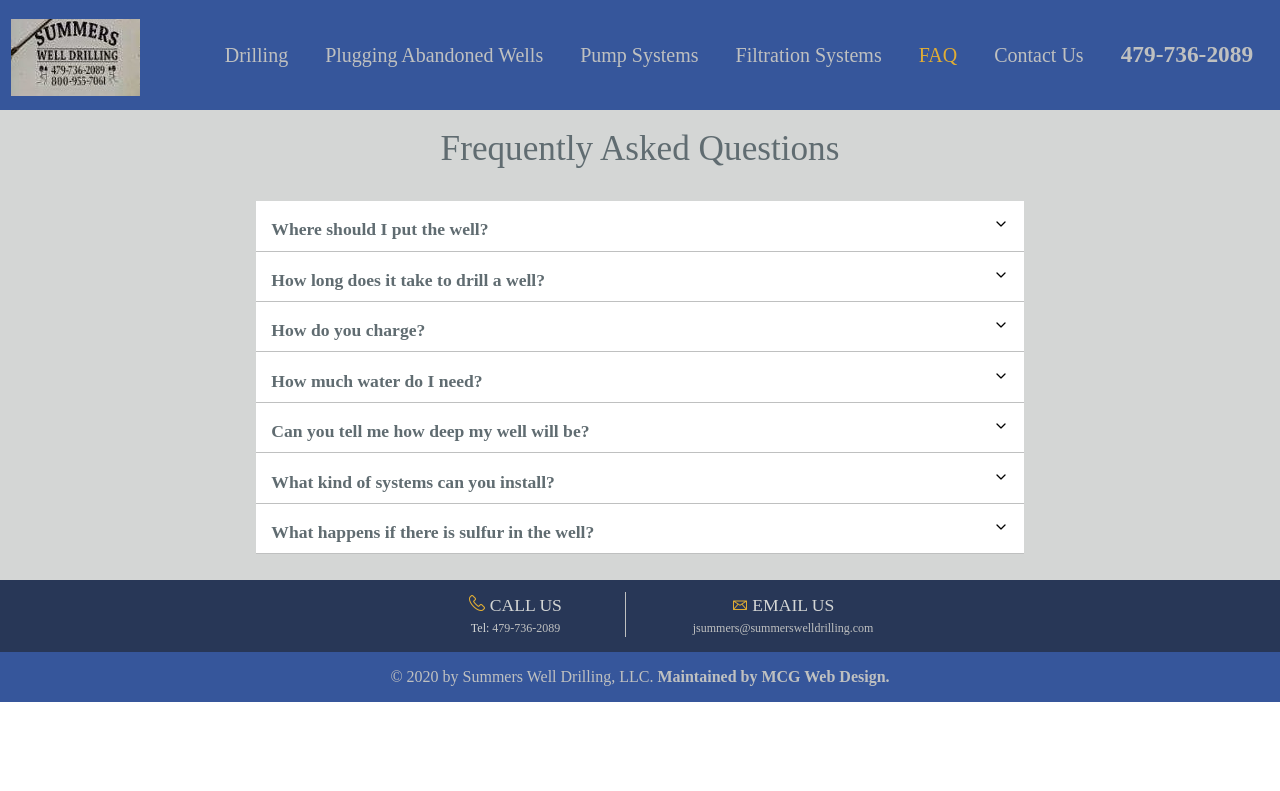
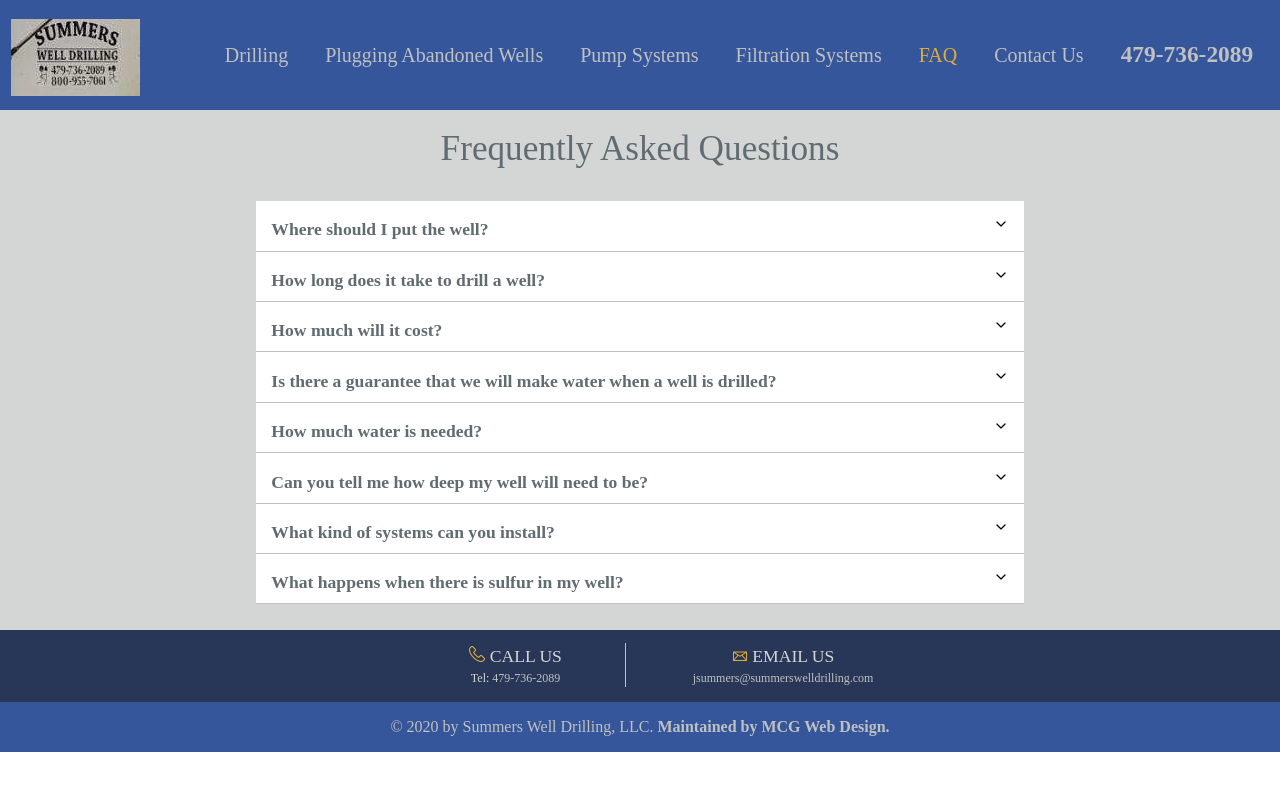
Before and after one commit to jamess999888/SummersDrilling, a Jekyll site: the page built from faq.md, in a window 1280 px wide. Shown: the top 791 px of the page. Built offline with Jekyll 4.4.1, drawn with Linux system fonts in a browser that asks for light colours; our own code applies the rules of GitHub Pages for plain Markdown files.

Commit message:
Update faq.md

```diff
--- a/faq.md
+++ b/faq.md
@@ -11,29 +11,35 @@
 					<img src="{{ '/images/downArrow.png' | relative_url }}">
 				</button>
 				<div class="collapsible-content">
-					<div class="collapsible-inner-content">Anywhere it will be convenient to service, near electrical power, and far away from septic and other contaminant sources.</div>
+					<div class="collapsible-inner-content">Anywhere it will be convenient to service: near electrical power and far away from septic and other contaminant sources. We will have someone come out to inspect the area with you to determine the best placement.</div>
 				</div>
 
 				<button class="collapsible">
 					How long does it take to drill a well?
 					<img src="{{ '/images/downArrow.png' | relative_url }}">
 				</button>
-				<div class="collapsible-content">Normally from one to three days.</div>
+				<div class="collapsible-content">Normally On average, a well can be drilled in 1-3 days depending on the conditions of the ground, the weather, and water depth.</div>
 
 				<button class="collapsible">
-					How do you charge?
+					How much will it cost?
 					<img src="{{ '/images/downArrow.png' | relative_url }}">
 				</button>
 				<div class="collapsible-content">We charge by the foot drilled. Also, casing needs to be added from the top down to consolidated rock, usually between 20 and 100 feet. This is also charged by the foot.</div>
 
 				<button class="collapsible">
-					How much water do I need?
+					Is there a guarantee that we will make water when a well is drilled?
 					<img src="{{ '/images/downArrow.png' | relative_url }}">
 				</button>
-				<div class="collapsible-content">An average household can operate with 5 gallons a minute. More may be needed for swimming pools, irrigation and other heavy uses of water.</div>
+				<div class="collapsible-content">No. We cannot guarantee that we will hit water when a well is drilled.</div>
 
 				<button class="collapsible">
-					Can you tell me how deep my well will be?
+					How much water is needed?
+					<img src="{{ '/images/downArrow.png' | relative_url }}">
+				</button>
+				<div class="collapsible-content">A good house well should produce at least 10-15 gallons per minute. If you are planning to irrigate your lawn, have a swimming pool, or other heavy use on top of daily functions, you may need more.</div>
+
+				<button class="collapsible">
+					Can you tell me how deep my well will need to be?
 					<img src="{{ '/images/downArrow.png' | relative_url }}">
 				</button>
 				<div class="collapsible-content">No. We may be able to give you an idea how deep wells in the surrounding areas are.</div>
@@ -47,7 +53,7 @@
 				<div class="collapsible-content">We offer constant pressure and tank systems.</div>
 
 				<button class="collapsible">
-					What happens if there is sulfur in the well?
+					What happens when there is sulfur in my well?
 					<img src="{{ '/images/downArrow.png' | relative_url }}">
 				</button>
 				<div class="collapsible-content">
```
